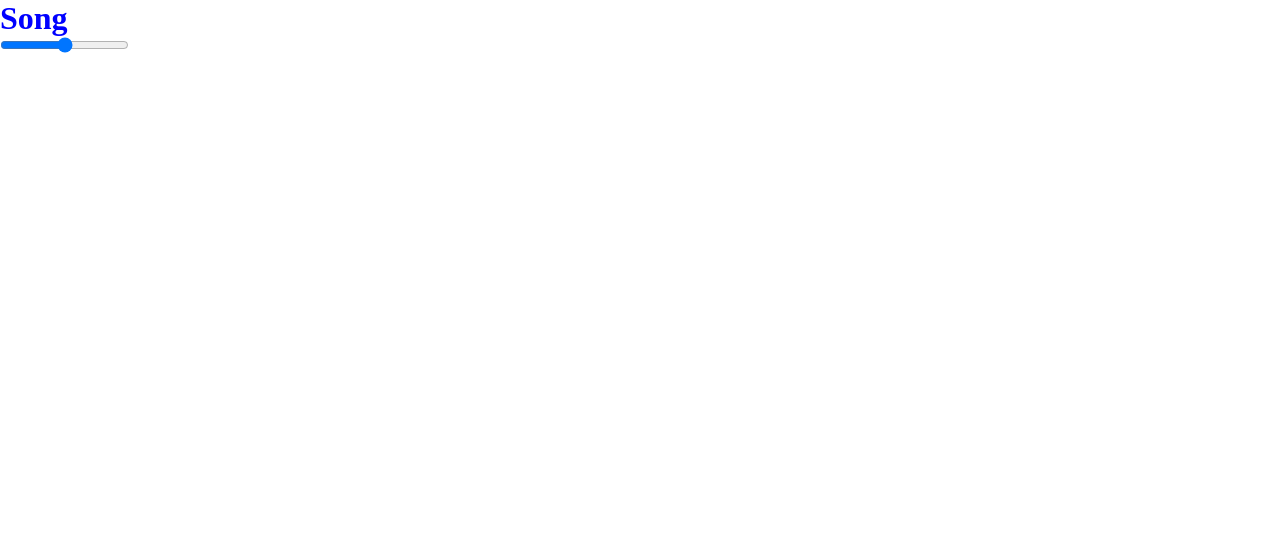
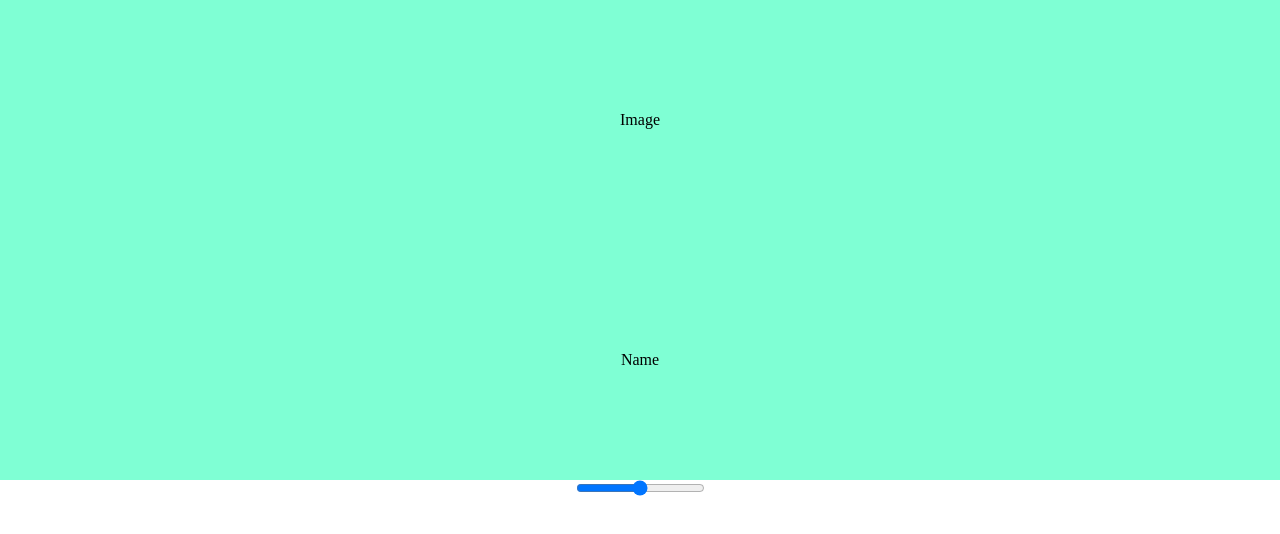
Before and after one commit to Loufi1/react-music-player, a React (Create React App) app: page / in a window 1280 px wide. Shown: the top 534 px of the page. Built offline with nearby package versions, Linux system fonts and the light colour scheme.

Commit message:
Add basic styles

```diff
--- a/package.json
+++ b/package.json
@@ -3,6 +3,9 @@
   "version": "0.1.0",
   "private": true,
   "dependencies": {
+    "@fortawesome/fontawesome-svg-core": "^1.2.32",
+    "@fortawesome/free-solid-svg-icons": "^5.15.1",
+    "@fortawesome/react-fontawesome": "^0.1.12",
     "@testing-library/jest-dom": "^5.11.6",
     "@testing-library/react": "^11.2.2",
     "@testing-library/user-event": "^12.2.2",
--- a/src/components/song.js
+++ b/src/components/song.js
@@ -3,7 +3,8 @@ import React from "react";
 const Song = () => {
     return (
         <div className="song">
-            <h1>Song</h1>
+            <p>Image</p>
+            <p>Name</p>
         </div>
     )
 }
--- a/src/styles/_player.scss
+++ b/src/styles/_player.scss
@@ -1,3 +1,8 @@
 .player {
   color: red;
+
+  display: flex;
+  flex-direction: column;
+  align-items: center;
+  justify-content: space-around;
 }
--- a/src/styles/_song.scss
+++ b/src/styles/_song.scss
@@ -1,3 +1,8 @@
 .song {
-  color: blue;
+  background-color: aquamarine;
+  min-height: 60vh;
+  display: flex;
+  flex-direction: column;
+  align-items: center;
+  justify-content: space-around;
 }
```
Also changed, not shown: 1 other file (tests, documents, lock files or other folders).
